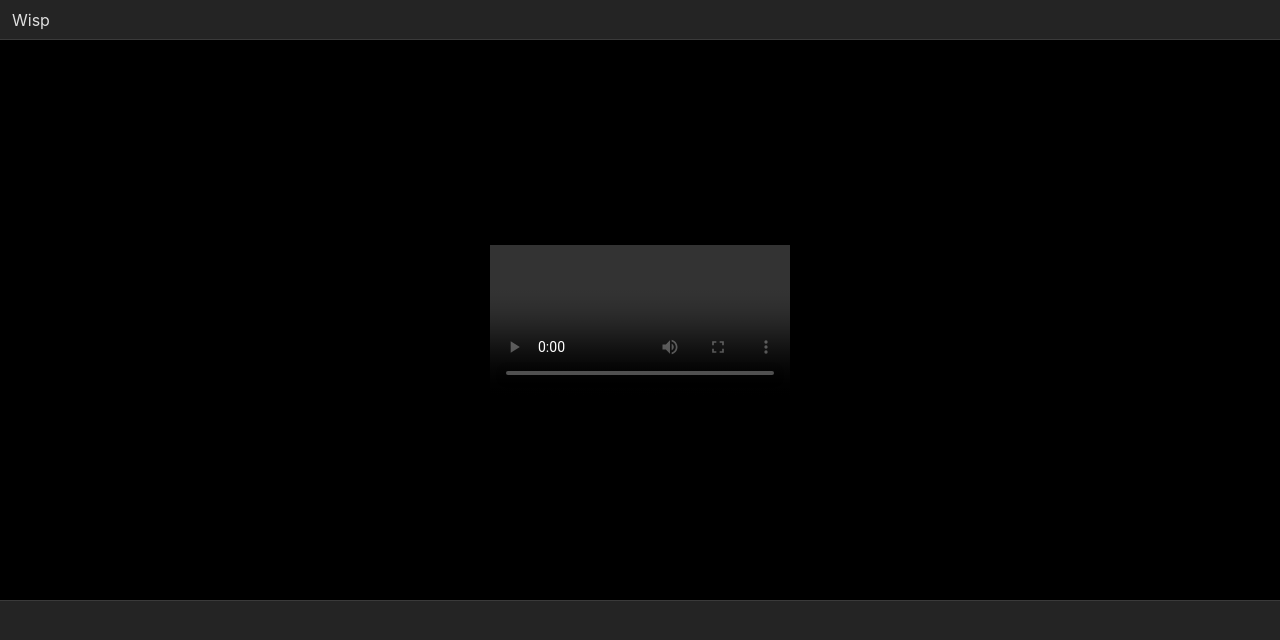
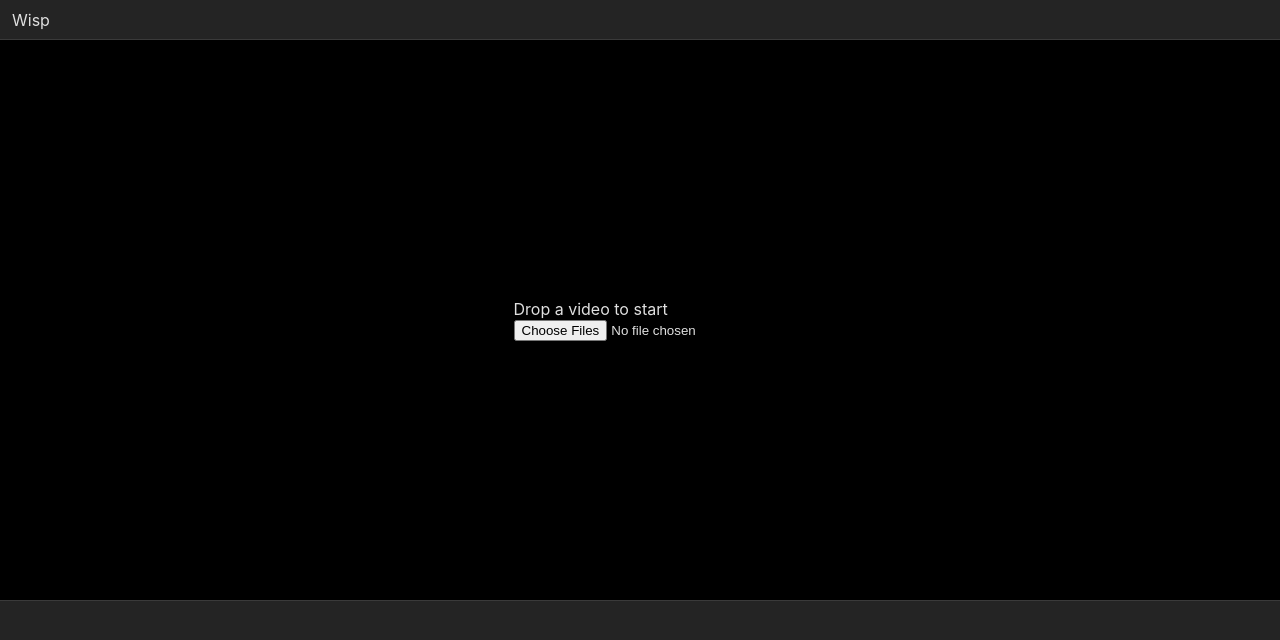
Before and after one commit to delbingeorge/wispr, a React (Vite) app: page / in a window 1280 px wide. Shown: the top 640 px of the page. Built offline with nearby package versions, Linux system fonts and the light colour scheme.

Commit message:
fix: add missing asset-importer component in preview canvas

```diff
--- a/src/features/preview/preview-canvas.tsx
+++ b/src/features/preview/preview-canvas.tsx
@@ -1,6 +1,7 @@
 import { useEffect, useRef, useState } from "react";
 import { useProjectStore } from "../../core/stores/project-store";
 import { readFileFromOpfs } from "../../core/storage/opfs-storage";
+import { AssetImporter } from "../../features/assets/asset-importer";
 
 export function PreviewCanvas() {
   const assets = useProjectStore((s) => s.project.assets);
@@ -28,5 +29,7 @@ export function PreviewCanvas() {
     };
   }, [latestAsset?.id]);
 
+  if (!latestAsset) return <AssetImporter />;
+
   return <video ref={videoRef} src={videoUrl ?? undefined} controls />;
 }
```
